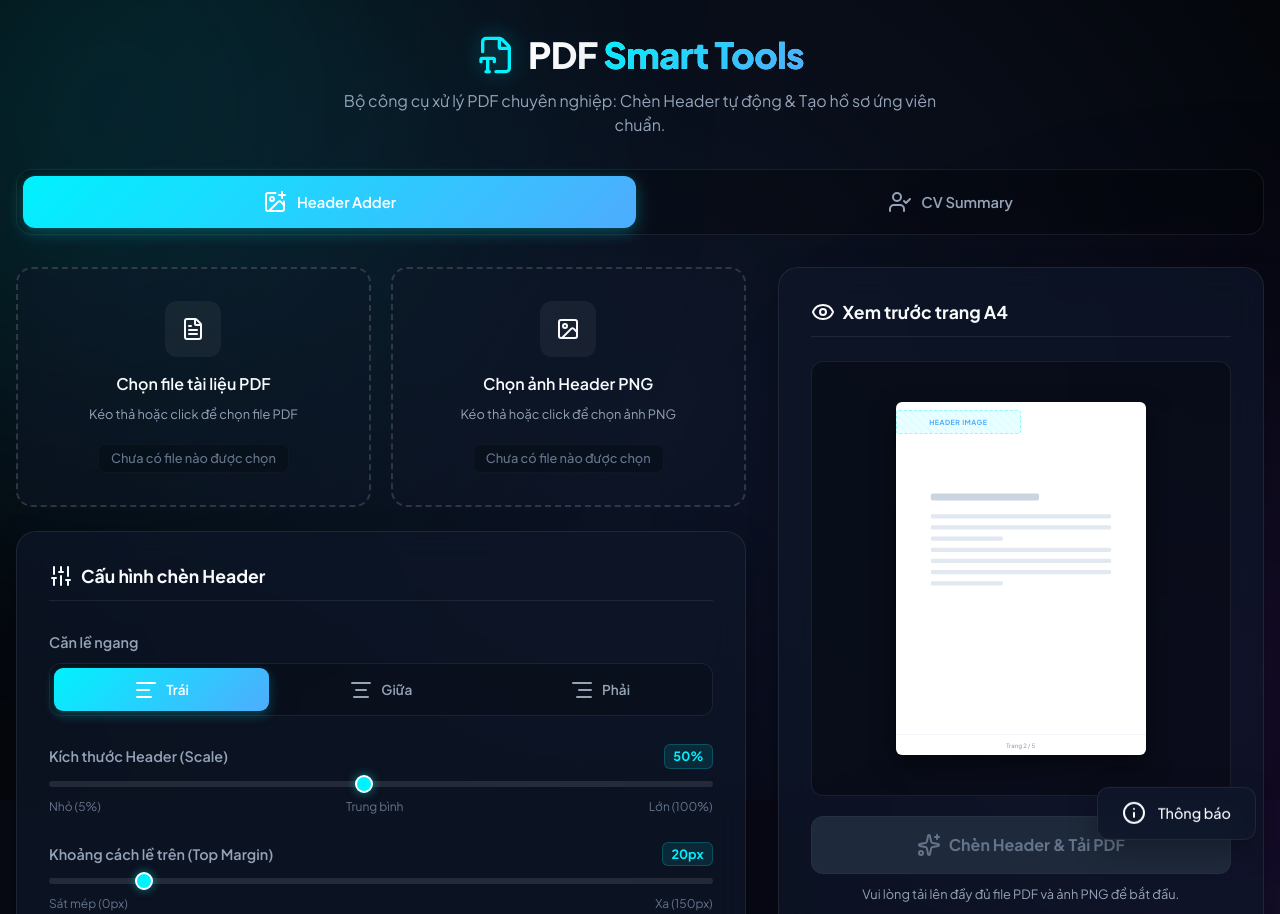
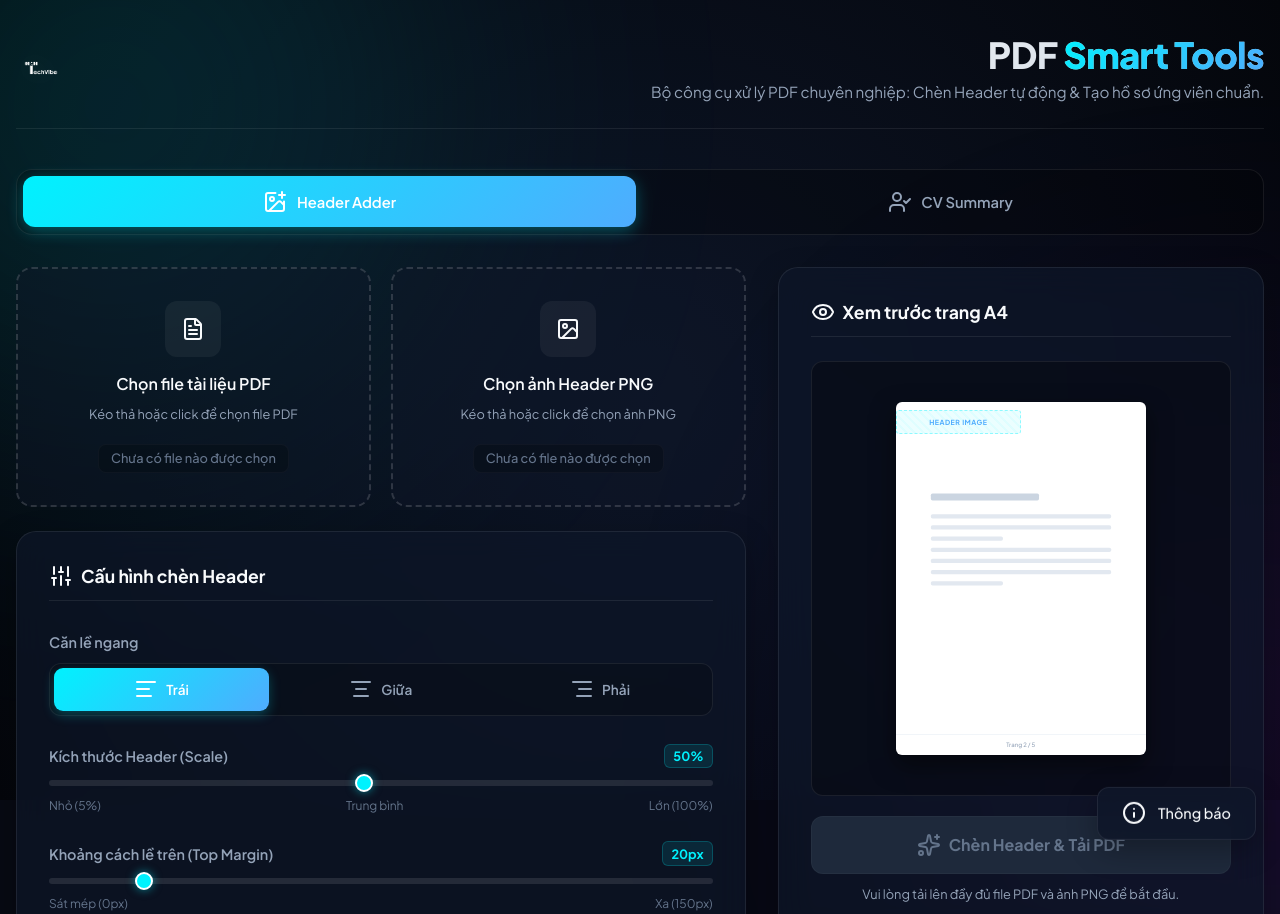
Before and after one commit to thangpham-techvibe/pdf-header-adder, a website: page index.html in a window 1280 px wide. Shown: the top 914 px of the page. Drawn offline with nearby package versions, Linux system fonts and the light colour scheme.

Commit message:
Add techVibe logo image and restyle header for left-aligned branding logo

```diff
--- a/index.html
+++ b/index.html
@@ -20,11 +20,13 @@
     <main class="app-container">
         <!-- App Header -->
         <header class="app-header">
-            <div class="logo">
-                <i data-lucide="file-type-2" class="logo-icon"></i>
+            <div class="logo-container">
+                <img src="logo.png" alt="techVibe Logo" class="brand-logo">
+            </div>
+            <div class="header-title">
                 <h1>PDF <span>Smart Tools</span></h1>
+                <p class="subtitle">Bộ công cụ xử lý PDF chuyên nghiệp: Chèn Header tự động & Tạo hồ sơ ứng viên chuẩn.</p>
             </div>
-            <p class="subtitle">Bộ công cụ xử lý PDF chuyên nghiệp: Chèn Header tự động & Tạo hồ sơ ứng viên chuẩn.</p>
         </header>
 
         <!-- Tab Navigation -->
--- a/styles.css
+++ b/styles.css
@@ -70,19 +70,62 @@ body {
 
 /* Header */
 .app-header {
-    text-align: center;
-    margin-bottom: 2rem;
+    display: flex;
+    justify-content: space-between;
+    align-items: center;
+    margin-bottom: 2.5rem;
+    padding-bottom: 1.5rem;
+    border-bottom: 1px solid var(--card-border);
+    gap: 1.5rem;
 }
-.logo {
-    display: inline-flex;
+.logo-container {
+    display: flex;
     align-items: center;
-    gap: 0.75rem;
-    margin-bottom: 0.75rem;
 }
-.logo-icon { width: 2.5rem; height: 2.5rem; color: #00f2fe; filter: drop-shadow(0 0 10px rgba(0,242,254,0.4)); }
-.logo h1 { font-size: 2.25rem; font-weight: 800; letter-spacing: -0.5px; background: linear-gradient(135deg, #ffffff 0%, #cbd5e1 100%); -webkit-background-clip: text; -webkit-text-fill-color: transparent; }
-.logo h1 span { background: var(--primary-gradient); -webkit-background-clip: text; -webkit-text-fill-color: transparent; }
-.subtitle { color: var(--text-secondary); font-size: 1rem; max-width: 620px; margin: 0 auto; font-weight: 400; line-height: 1.5; }
+.brand-logo {
+    height: 50px;
+    object-fit: contain;
+    filter: drop-shadow(0 0 12px rgba(255, 255, 255, 0.15));
+    transition: transform 0.3s ease;
+}
+.brand-logo:hover {
+    transform: scale(1.05);
+}
+.header-title {
+    text-align: right;
+}
+.header-title h1 {
+    font-size: 2.25rem;
+    font-weight: 800;
+    letter-spacing: -0.5px;
+    background: linear-gradient(135deg, #ffffff 0%, #cbd5e1 100%);
+    -webkit-background-clip: text;
+    -webkit-text-fill-color: transparent;
+}
+.header-title h1 span {
+    background: var(--primary-gradient);
+    -webkit-background-clip: text;
+    -webkit-text-fill-color: transparent;
+}
+.subtitle {
+    color: var(--text-secondary);
+    font-size: 0.95rem;
+    margin-top: 0.25rem;
+    font-weight: 400;
+    line-height: 1.5;
+}
+
+@media (max-width: 768px) {
+    .app-header {
+        flex-direction: column;
+        align-items: center;
+        text-align: center;
+        gap: 1rem;
+    }
+    .header-title {
+        text-align: center;
+    }
+}
 
 /* ============================= */
 /* TAB NAVIGATION                */
```
Also changed, not shown: logo.png (added).
